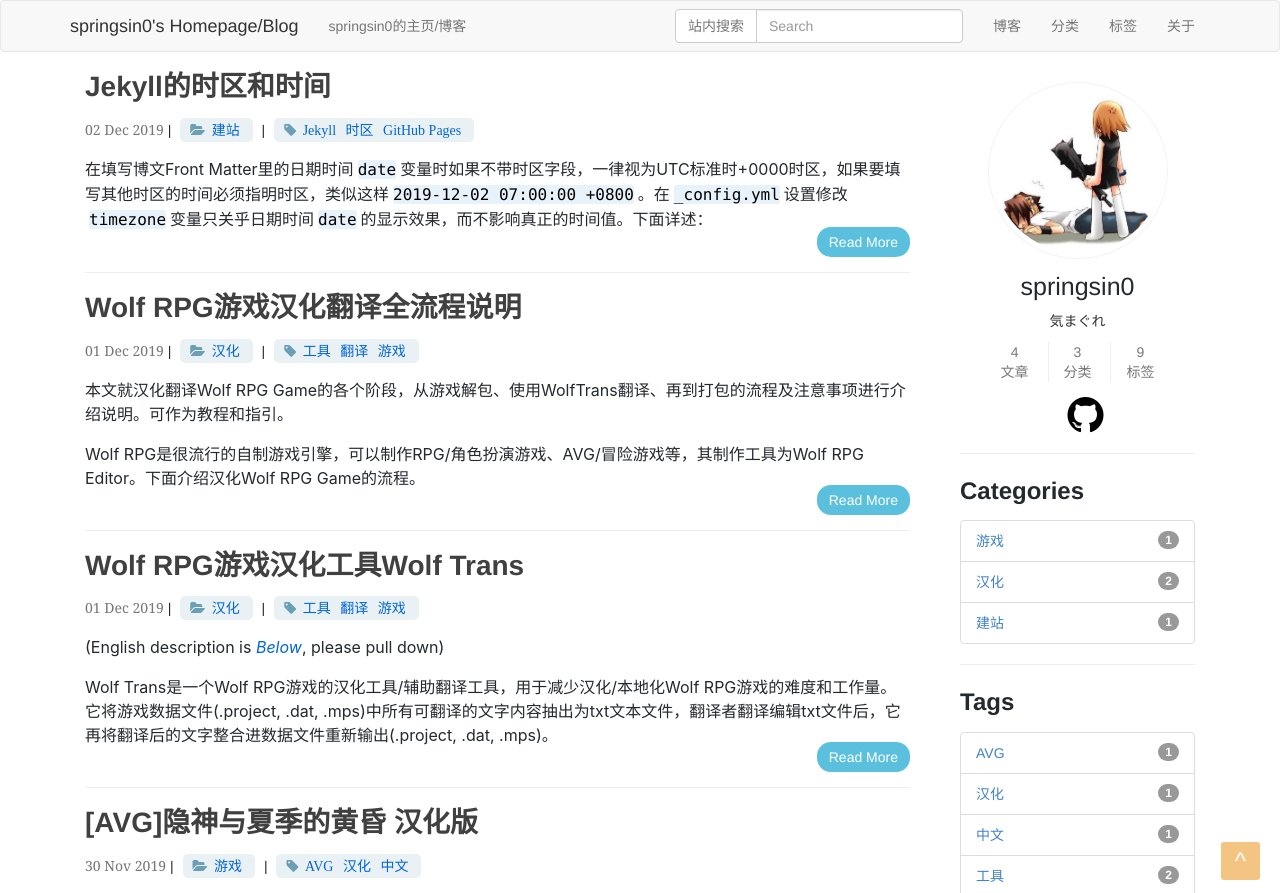
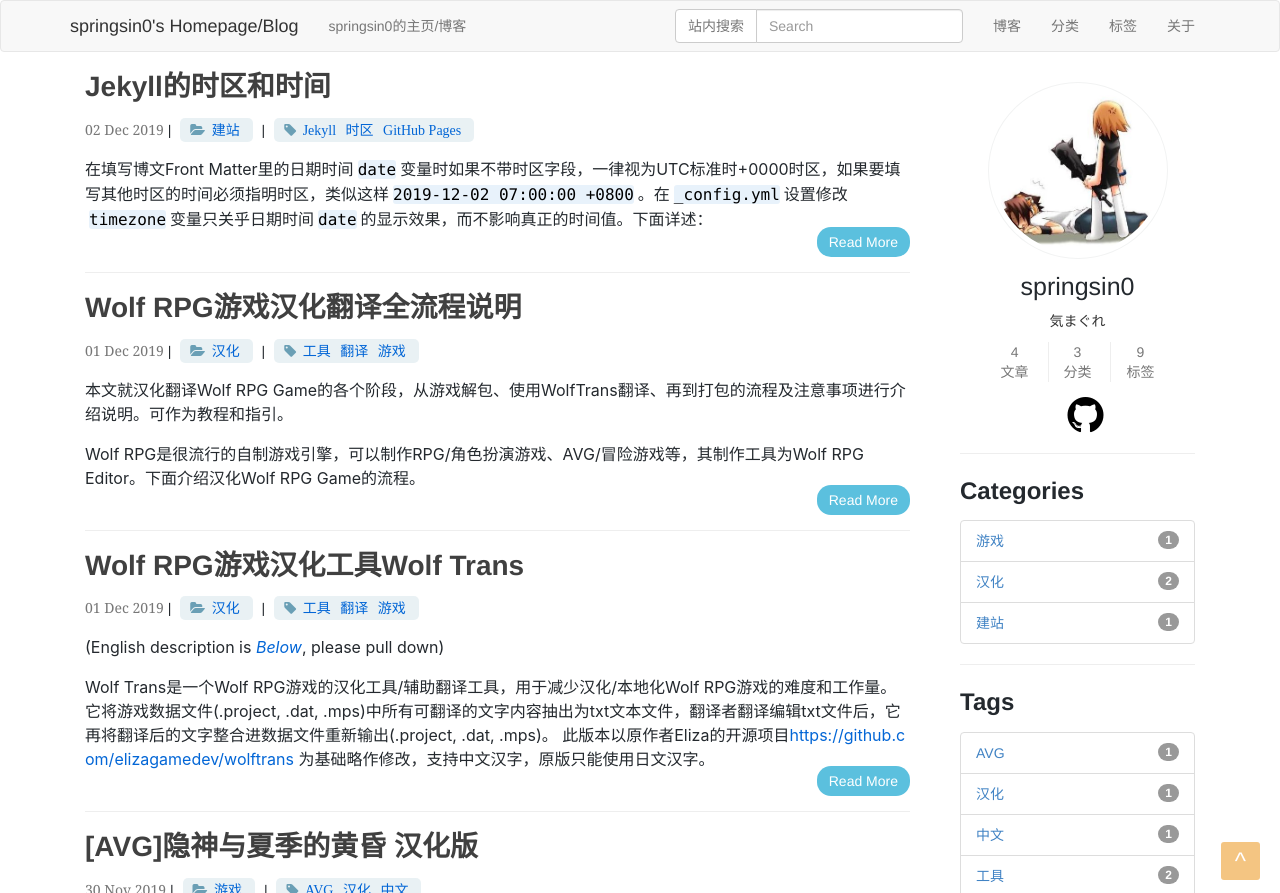
Before and after one commit to springsin0/springsin0.github.io, a Jekyll site: the page built from index.html, in a window 1280 px wide, cut to the strip 0-893 px from the top of the page. Built offline with Jekyll 4.4.1, drawn with Linux system fonts in a browser that asks for light colours; the list of posts is cut into pages by our own code; comment, search, counter and statistics services are not loaded.

Commit message:
update wolftrans

```diff
--- a/_posts/2019-12-01-wolftrans.md
+++ b/_posts/2019-12-01-wolftrans.md
@@ -8,7 +8,7 @@
 (English description is [*Below*](#wolf-trans), please pull down)
 
 Wolf Trans是一个Wolf RPG游戏的汉化工具/辅助翻译工具，用于减少汉化/本地化Wolf RPG游戏的难度和工作量。它将游戏数据文件(.project, .dat, .mps)中所有可翻译的文字内容抽出为txt文本文件，翻译者翻译编辑txt文件后，它再将翻译后的文字整合进数据文件重新输出(.project, .dat, .mps)。
-
+此版本以原作者Eliza的开源项目<https://github.com/elizagamedev/wolftrans> 为基础略作修改，支持中文汉字，原版只能使用日文汉字。
 <!-- more -->
 
 WolfTrans抽出的txt是由一个个类似这样的翻译段组成的：
@@ -124,6 +124,7 @@
 ## Summary
 Wolf Trans is a set of tools to aid in the translation of games made using
 [Wolf RPG Editor](http://www.silversecond.com/WolfRPGEditor/). The syntax and functionality is inspired primarily by the [RPG Maker Trans](http://rpgmakertrans.bitbucket.org/) project.
+This version is based on original author Eliza's project <https://github.com/elizagamedev/wolftrans>, made some small changes, support Chinese charaters, original version can only use Japanese charaters.
 
 ## Installation
 Download all source code zip file and uncompress to a folder.
--- a/_sass/my.scss
+++ b/_sass/my.scss
@@ -45,7 +45,7 @@
 
 a {
     color: #0366d6;
-    word-wrap: break-word;
+    word-break: break-all;
 }
 
 .post-content{
```
